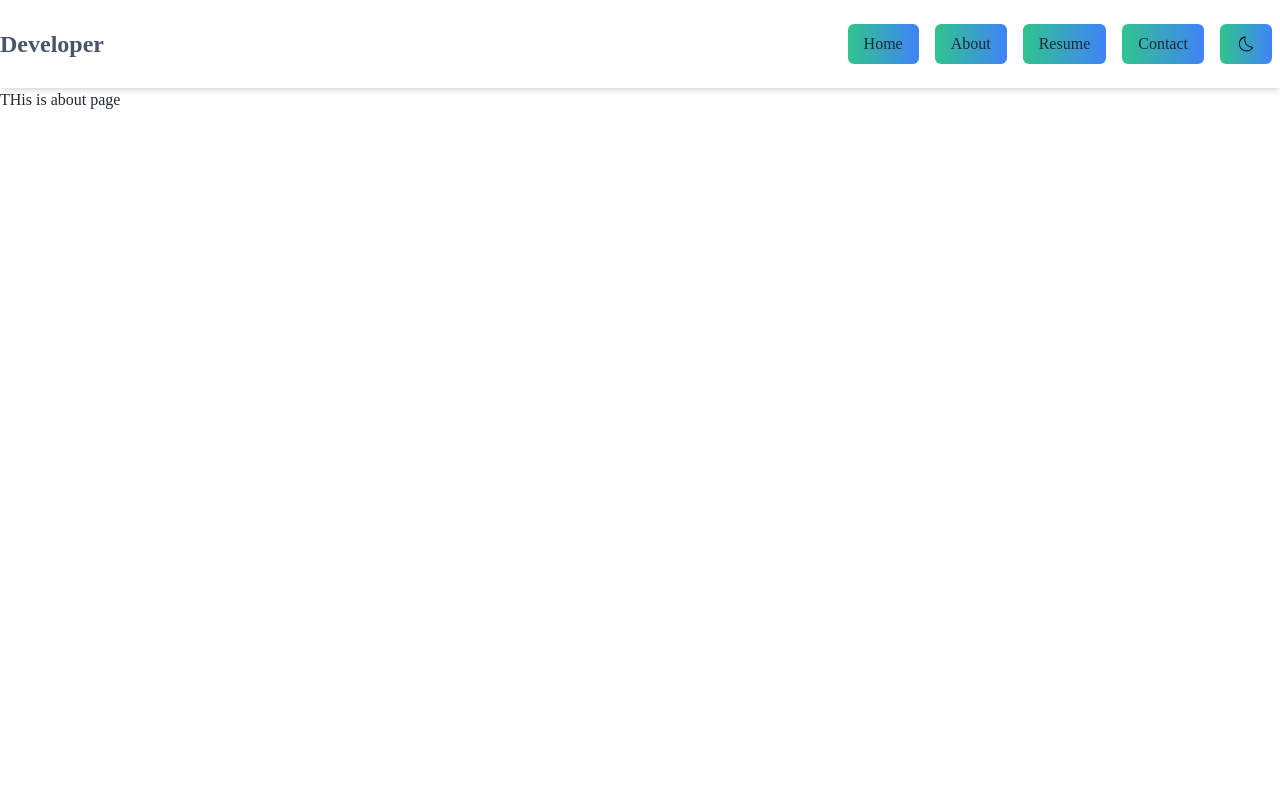
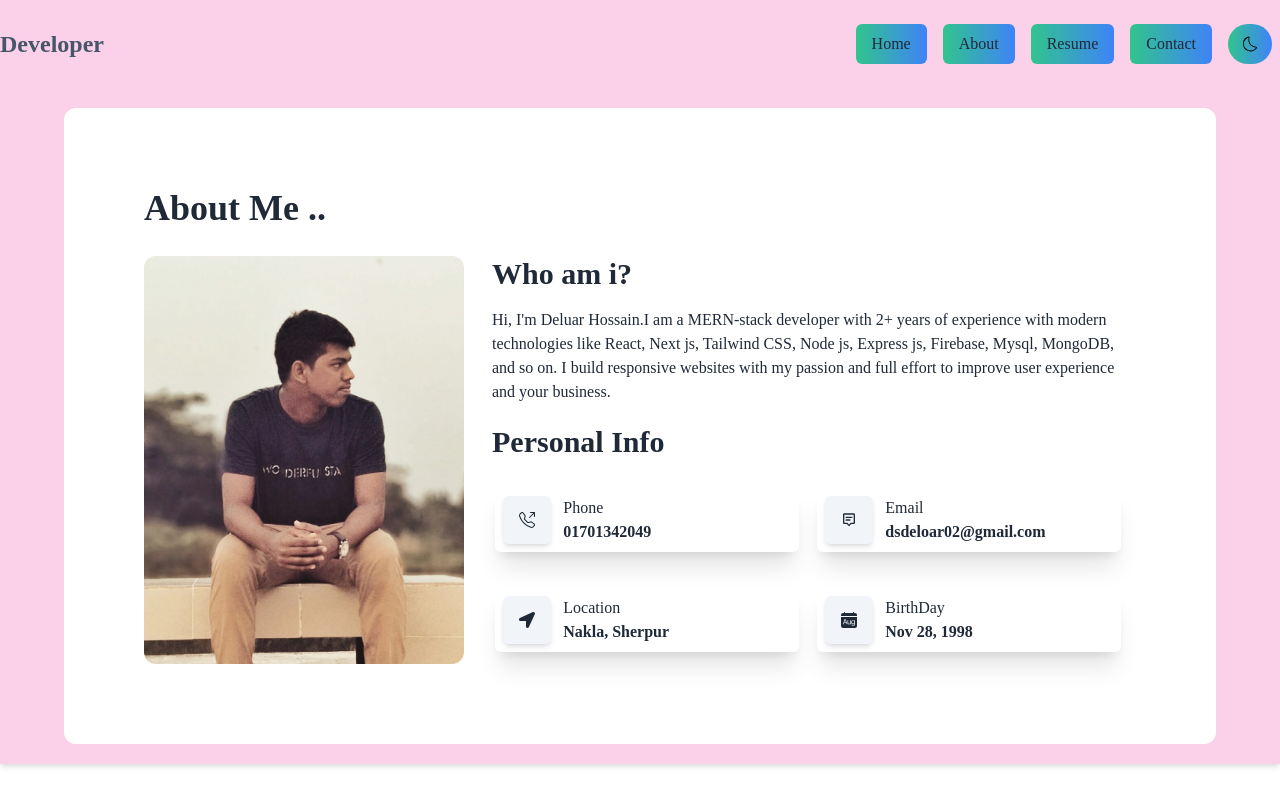
Before and after one commit to dsdeloar02/myportfolio, a React (Create React App) app: page /about in a window 1280 px wide. Built offline with nearby package versions, Linux system fonts and the light colour scheme.

Commit message:
about page added

```diff
--- a/public/index.html
+++ b/public/index.html
@@ -28,7 +28,7 @@
   </head>
   <body>
     <noscript>You need to enable JavaScript to run this app.</noscript>
-    <div id="root"></div>
+    <div id="root" ></div>
     <!--
       This HTML file is a template.
       If you open it directly in the browser, you will see an empty page.
--- a/src/App.js
+++ b/src/App.js
@@ -5,9 +5,10 @@ import { routes } from './routes/Router/Router';
 
 function App() {
   return (
-    <RouterProvider router={routes} >
-
-    </RouterProvider>
+    <div>
+        <RouterProvider router={routes} >
+        </RouterProvider>
+    </div>
   );
 }
 
--- a/src/components/About/About.js
+++ b/src/components/About/About.js
@@ -1,9 +1,76 @@
 import React from 'react';
-
+import image from '../../assets/images/banner.jpg';
+import { BsTelephoneOutbound, BsFillCalendarMonthFill } from "react-icons/bs";
+import { FaLocationArrow } from "react-icons/fa";
+import { BiMessageAltDetail } from "react-icons/bi";
 const About = () => {
     return (
-        <div className=''>
-            <h1>THis is about page</h1>
+        <div className='shadow-md py-5 bg-pink-200 dark:bg-slate-800 dark:text-gray-100'>
+            <div className='w-[90%] mx-auto rounded-xl bg-white dark:bg-gray-700 p-8 md:p-20' >
+                <div>
+                    <h1 className='text-4xl font-bold mb-7' >About Me ..</h1>
+                </div>
+                <div className='grid grid-cols-3 gap-4 '>
+                    <div className="rounded-lg">
+                        <img className="rounded-xl h-full object-cover" src={image} alt="" />
+                    </div>
+                    <div class="col-span-2 px-3">
+                        <div className='mb-5'>
+                            <h1 className='text-3xl font-semibold mb-4' >Who am i?</h1>
+                            <p>Hi, I'm Deluar Hossain.I am a MERN-stack developer with 2+ years of experience with modern technologies like React, Next js, Tailwind CSS, Node js, Express js, Firebase, Mysql, MongoDB, and so on. I build responsive websites with my passion and full effort to improve user experience and your business.</p>
+                        </div>
+                        <div>
+                            <h1 className='text-3xl font-semibold mb-4' >Personal Info</h1>
+                            <div className='flex justify-around flex-wrap gap-3' >
+                                <div className='w-full md:w-[48%] shadow-xl p-2 rounded-md my-3'>
+                                    <div className='flex items-center'>
+                                        <div className='px-4 shadow-md  py-4 rounded-md bg-slate-100 dark:bg-slate-600'>
+                                            <BsTelephoneOutbound></BsTelephoneOutbound>
+                                        </div>
+                                        <div className='ml-3'>
+                                            <p className='text-small'>Phone</p>
+                                            <p className='font-bold'>01701342049</p>
+                                        </div>
+                                    </div>
+                                </div>
+                                <div className='w-full md:w-[48%] shadow-xl p-2 rounded-md my-3'>
+                                    <div className='flex items-center'>
+                                        <div className='px-4 shadow-md rounded-md bg-slate-100 dark:bg-slate-600 py-4'>
+                                            <BiMessageAltDetail></BiMessageAltDetail>
+                                        </div>
+                                        <div className='ml-3'>
+                                            <p className='text-small'>Email</p>
+                                            <p className='font-bold'>dsdeloar02@gmail.com</p>
+                                        </div>
+                                    </div>
+                                </div>
+                                <div className='w-full md:w-[48%] shadow-xl p-2 rounded-md my-3'>
+                                    <div className='flex items-center'>
+                                        <div className='px-4 shadow-md rounded-md bg-slate-100 dark:bg-slate-600 py-4'>
+                                            <FaLocationArrow></FaLocationArrow>
+                                        </div>
+                                        <div className='ml-3'>
+                                            <p className='text-small'>Location</p>
+                                            <p className='font-bold'>Nakla, Sherpur </p>
+                                        </div>
+                                    </div>
+                                </div>
+                                <div className='w-full md:w-[48%] shadow-xl p-2 rounded-md my-3'>
+                                    <div className='flex items-center'>
+                                        <div className='px-4 shadow-md rounded-md bg-slate-100 dark:bg-slate-600 py-4'>
+                                            <BsFillCalendarMonthFill></BsFillCalendarMonthFill>
+                                        </div>
+                                        <div className='ml-3'>
+                                            <p className='text-small'>BirthDay</p>
+                                            <p className='font-bold'>Nov 28, 1998</p>
+                                        </div>
+                                    </div>
+                                </div>
+                            </div>
+                        </div>
+                    </div>
+                </div>
+            </div>
         </div>
     );
 }
--- a/src/components/Header/Header.js
+++ b/src/components/Header/Header.js
@@ -26,7 +26,7 @@ const Header = () => {
 
 
   return (
-            <div className='shadow-md bg-white dark:bg-gray-800' >
+            <div className='shadow-md bg-pink-200 dark:bg-slate-800'  >
             <div className="container w-5/6 md:w-full mx-auto md:flex justify-between py-6">
                 <div className='flex items-center text-slate-600 w-[300px]'>
                     <h1 className='font-bold  md:text-xl lg:text-2xl dark:text-gray-100' >Developer</h1>
@@ -53,7 +53,7 @@ const Header = () => {
                         <NavLink to='/' >Home</NavLink>
                     </li>
                     <li className='mx-2 py-2 px-2 lg:px-4 dark:text-gray-100 rounded-md bg-gradient-to-r from-green-400 to-blue-500 hover:from-pink-400 hover:to-pink-700'>
-                        <NavLink to='/course' >About</NavLink>
+                        <NavLink to='/about' >About</NavLink>
                     </li>
                     <li className='mx-2 py-2 px-2 lg:px-4 dark:text-gray-100 rounded-md bg-gradient-to-r from-green-400 to-blue-500 hover:from-pink-400 hover:to-pink-700'>
                         <NavLink to='/course' >Resume</NavLink>
@@ -61,7 +61,7 @@ const Header = () => {
                     <li className='mx-2 py-2 px-2 lg:px-4 dark:text-gray-100 rounded-md bg-gradient-to-r from-green-400 to-blue-500 hover:from-pink-400 hover:to-pink-700'>
                         <NavLink to='/course' >Contact</NavLink>
                     </li>
-                    <li className='mx-2 py-2 px-1 lg:px-4 flex rounded-md bg-gradient-to-r from-green-400 to-blue-500 hover:from-pink-400 hover:to-pink-700'>
+                    <li className='mx-2 py-2 px-1 lg:px-3 flex rounded-full bg-gradient-to-r from-green-400 to-blue-500 hover:from-pink-400 hover:to-pink-700'>
                         <button className='w-full h-full dark:text-gray-100' onClick={() => handleBgChange(setChangeIcon(!changeIcon))} >
                         {
                             !changeIcon ? <CiDark className='text-black w-5 h-6' /> : <BsFillBrightnessHighFill className='text-white w-5 h-6' />
--- a/src/components/Home/Home.js
+++ b/src/components/Home/Home.js
@@ -15,7 +15,7 @@ const Home = () => {
     console.log("🚀 ~ file: Home.js ~ line 14 ~ Home ~ details", details)
 
     return (
-        <div className=' bg-white dark:bg-slate-800'>
+        <div className=' bg-pink-200 dark:bg-slate-800'>
             <div className='flex flex-col justify-center items-center py-[5%]' >
                 <img className='h-[250px] w-[250px] rounded-full shadow-lg' src={details.image} alt="" />
                 <h1 className='text-2xl font-bold text-center py-2 dark:text-gray-100'>{details.name}</h1>
--- a/src/index.js
+++ b/src/index.js
@@ -7,7 +7,7 @@ import reportWebVitals from './reportWebVitals';
 const root = ReactDOM.createRoot(document.getElementById('root'));
 root.render(
   <React.StrictMode>
-    <App />
+    <App/>
   </React.StrictMode>
 );
 
--- a/src/routes/Router/Router.js
+++ b/src/routes/Router/Router.js
@@ -13,7 +13,7 @@ export const routes = createBrowserRouter([
                 element : <Home></Home>
             },
             {
-                path : 'about',
+                path : '/about',
                 element : <About></About>
             }
         ]
```
Also changed, not shown: src/assets/images/banner.jpg (added).
